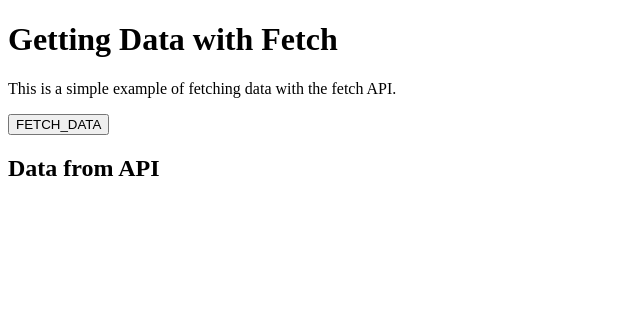
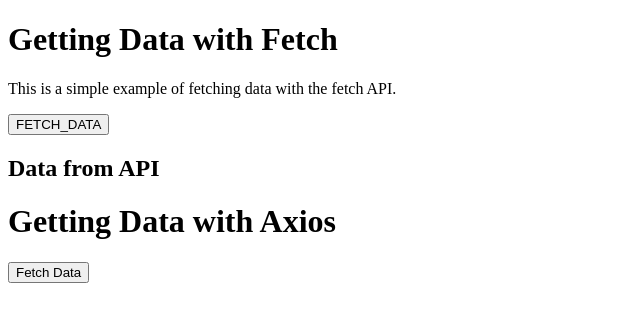
Before and after one commit to nehaumbre/vueP, a Vue app in the folder vue-project/: page / in a window 1280 px wide. Shown: the top 322 px of the page, without its empty margins (0-640 px from the left). Built offline with nearby package versions, Linux system fonts and the light colour scheme.

Commit message:
Data fetching in vue
Signed-off-by: nehaumbre <nehaumbre28@gmail.com>

```diff
--- a/vue-project/src/App.vue
+++ b/vue-project/src/App.vue
@@ -98,6 +98,7 @@
 // import MainComponent from './components/Dynamic/MainComponent.vue';
 // import DataFetch from './components/DataFetch.vue';
 import GettingDataWithFetch from './components/GettingDataWithFetch.vue';
+import GettingDataWithAxios from './components/GettingDataWithAxios.vue';
 </script>
 
 <template>
@@ -164,6 +165,7 @@ import GettingDataWithFetch from './components/GettingDataWithFetch.vue';
   <!-- <MainComponent/> -->
   <!-- <DataFetch/> -->
   <GettingDataWithFetch/>
+  <GettingDataWithAxios/>
 </template>
 
 <style scoped></style>
--- /dev/null
+++ b/vue-project/src/components/GettingDataWithAxios.vue
@@ -0,0 +1,23 @@
+<script setup>
+import { ref } from 'vue';
+import axios from 'axios';
+
+const data = ref(null);
+
+const fetchData = async() => {
+    try {
+        //Make a get request using Axios
+        const response = await axios.get(`https://jsonplaceholder.typicode.com/posts`);
+
+        //Handle the response data
+        data.value = response.data
+    } catch (error) {
+        console.error(`Error fetching data: ${error}`);
+    }
+}
+</script>
+<template>
+    <h1>Getting Data with Axios</h1>
+    <button @click="fetchData">Fetch Data</button>
+    <pre>{{ data }}</pre>
+</template>
--- a/vue-project/src/components/GettingDataWithFetch.vue
+++ b/vue-project/src/components/GettingDataWithFetch.vue
@@ -5,9 +5,9 @@ const data = ref(null);
 
 const fetchdata = ()=>{
     //make a fetch request using the fetch API
-    fetch('https://jsonplaceholder.typicode.com/posts/9').then((response)=>{
+    fetch('https://jsonplaceholder.typicode.com/posts/').then((response)=>{
         //Check if resonse is ok 2xx
-        if(!response) {
+        if(!response.ok) {
             throw new Error(`Network response was not ok ${response.status}`);
          }
 
```
